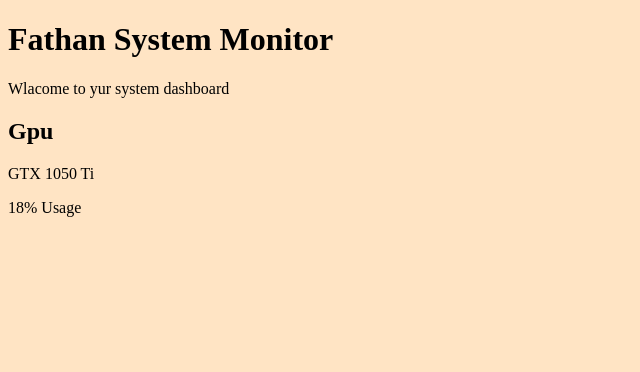
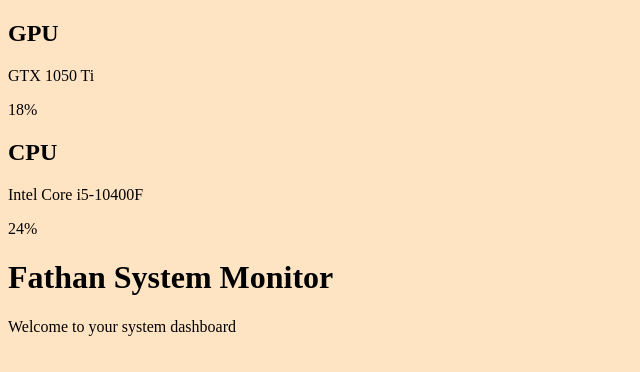
Before and after one commit to FathanReal-commits/fathan-system-monitor1, a React (Vite) app: page / in a window 1280 px wide. Shown: the top 372 px of the page, without its empty margins (0-640 px from the left). Built offline with nearby package versions, Linux system fonts and the light colour scheme.

Commit message:
feat(dashboard): make hardware cards reusable with props

```diff
--- a/src/App.jsx
+++ b/src/App.jsx
@@ -1,11 +1,11 @@
 
 import "./App.css";
-function HardwareCard() {
+function HardwareCard(props) {
   return (
     <div>
-      <h2>Gpu</h2>
-      <p>GTX 1050 Ti</p>
-      <p>18% Usage</p>
+      <h2>{props.name}</h2>
+      <p>{props.model}</p>
+      <p>{props.usage}</p>
 
     </div>
   );
@@ -14,9 +14,19 @@ function HardwareCard() {
 function App() {
   return (
     <div>
+      <HardwareCard
+        name="GPU"
+        model="GTX 1050 Ti"
+        usage="18%"
+      />
+      <HardwareCard
+        name="CPU"
+        model="Intel Core i5-10400F"
+        usage="24%"
+      />
       <h1>Fathan System Monitor</h1>
-      <p>Wlacome to yur system dashboard</p>
-      <HardwareCard />
+      <p>Welcome to your system dashboard</p>
+
     </div>
   );
 }
```
